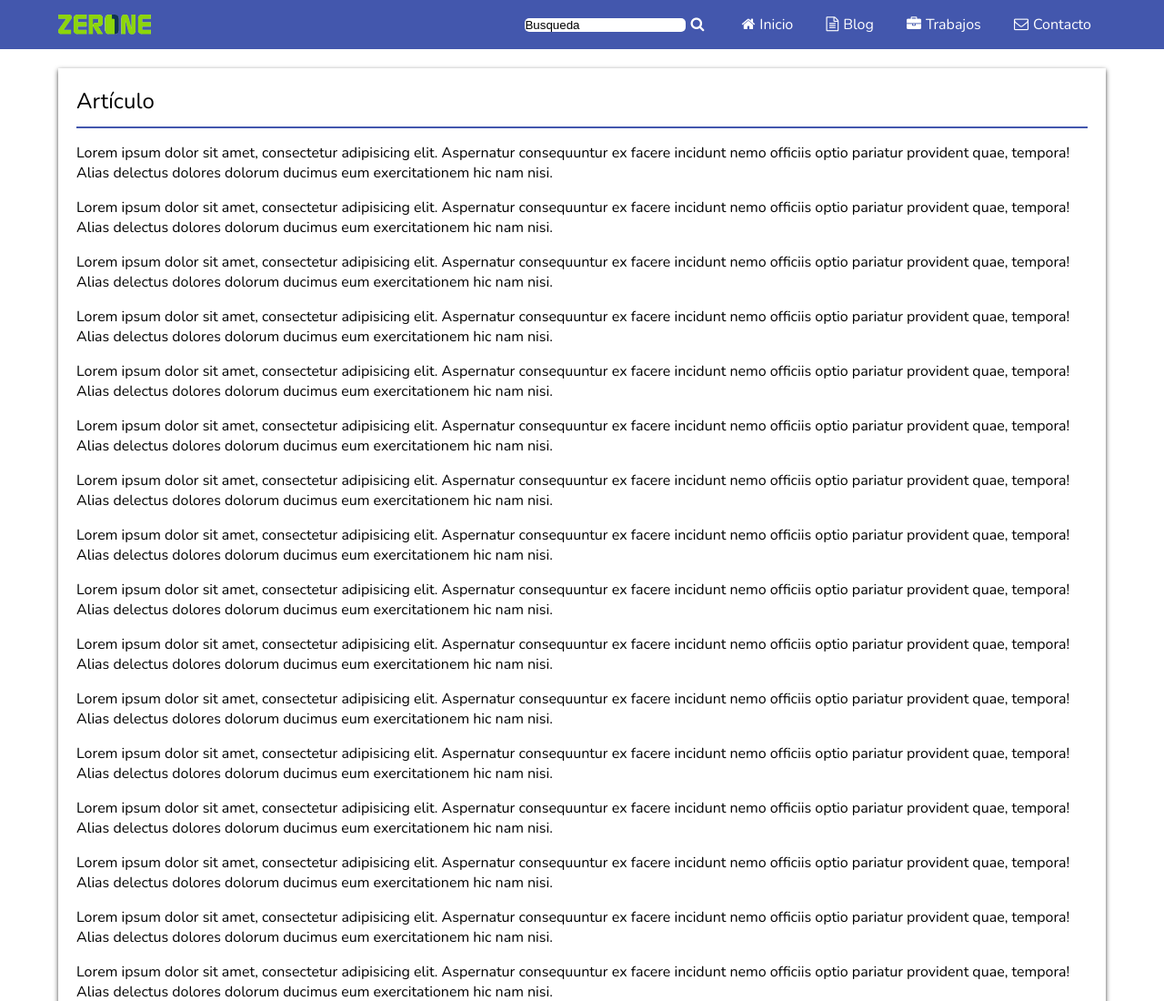
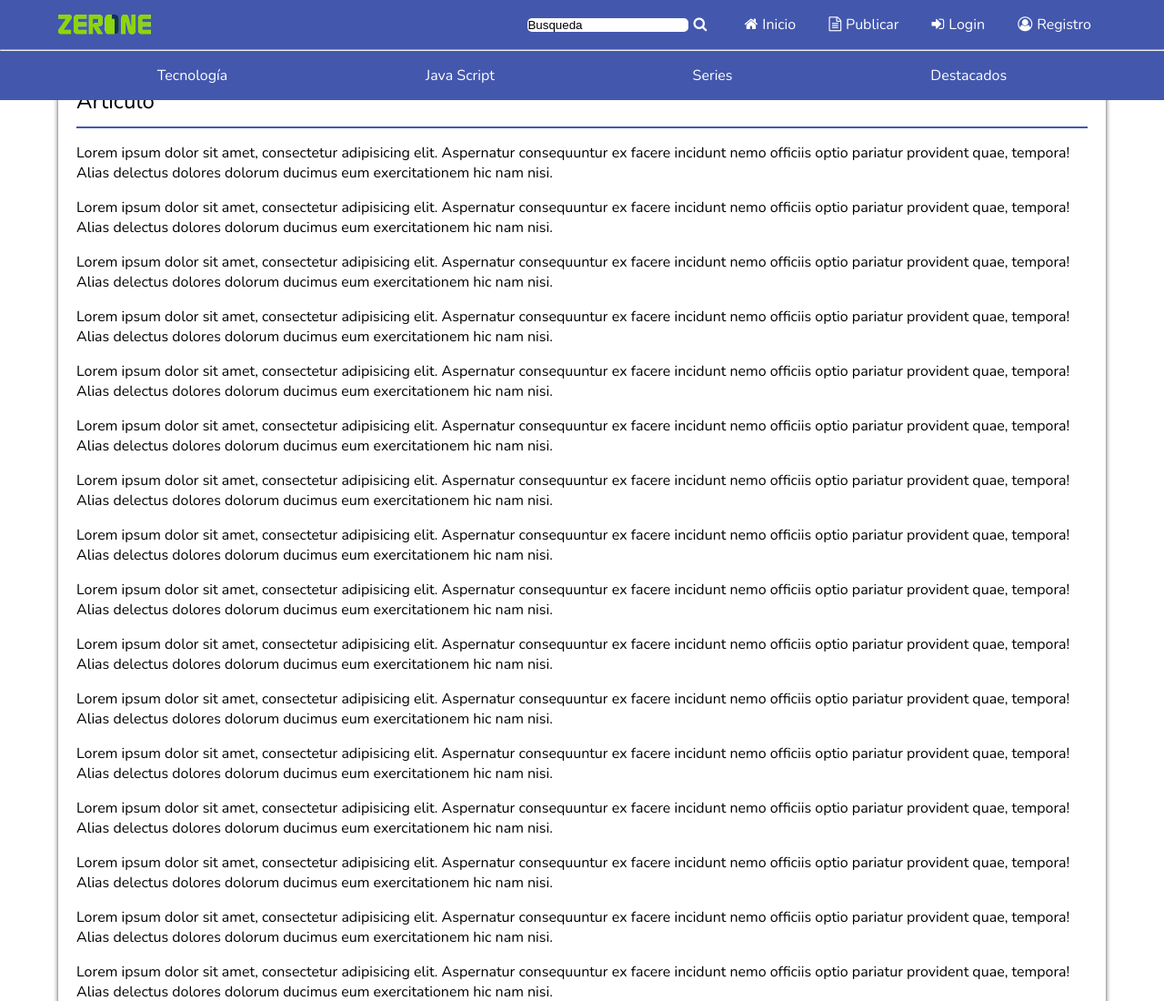
Before and after one commit to Alcaudon/headroomMenu, a plain HTML site: page index.html in a window 1280 px wide. Shown: the top 1100 px of the page at 91% size. Drawn offline with nearby package versions, Linux system fonts and the light colour scheme.

Commit message:
Finalizamos el menú con la creación del selector de temáticas.

```diff
--- a/css/estilos.css
+++ b/css/estilos.css
@@ -82,6 +82,28 @@ header{
     color: #4357ad;
 }
 
+.categorias{
+    width:90%;
+    max-width: 1200px;
+    margin:auto;
+    display: flex;
+    flex-direction: row;
+    justify-content: space-around;
+    align-items: center;
+    list-style:none;
+}
+
+.categorias a {
+
+    color: #fff;
+    text-decoration: none;
+    display: inline-block;
+    padding:1em;
+    text-align: center;
+    font-size:1em;
+}
+
+
 main {
     width: 90%;
     max-width: 1200px;
--- a/index.html
+++ b/index.html
@@ -21,11 +21,18 @@
             <div class="enlaces" id="enlaces">
                 <a href="#"><input class="search" value="Busqueda"><i class="fa fa-search" aria-hidden="true"></i></a>
                 <a href="#"><i class="fa fa-home" aria-hidden="true"></i>Inicio</a>
-                <a href="#"><i class="fa fa-file-text-o" aria-hidden="true"></i>Blog</a>
-                <a href="#"><i class="fa fa-briefcase" aria-hidden="true"></i>Trabajos</a>
-                <a href="#"><i class="fa fa-envelope-o" aria-hidden="true"></i>Contacto</a>
+                <a href="#"><i class="fa fa-file-text-o" aria-hidden="true"></i>Publicar</a>
+                <a href="#"><i class="fa fa-sign-in" aria-hidden="true"></i>Login</a>
+                <a href="#"><i class="fa fa-user-circle-o" aria-hidden="true"></i>Registro</a>
             </div>
         </nav>
+        <hr>
+        <ul class="categorias">
+            <li><a href="#">Tecnología</a></li>
+            <li><a href="#">Java Script</a></li>
+            <li><a href="#">Series</a></li>
+            <li><a href="#">Destacados</a></li>
+        </ul>
     </header>
 
     <main>
```
